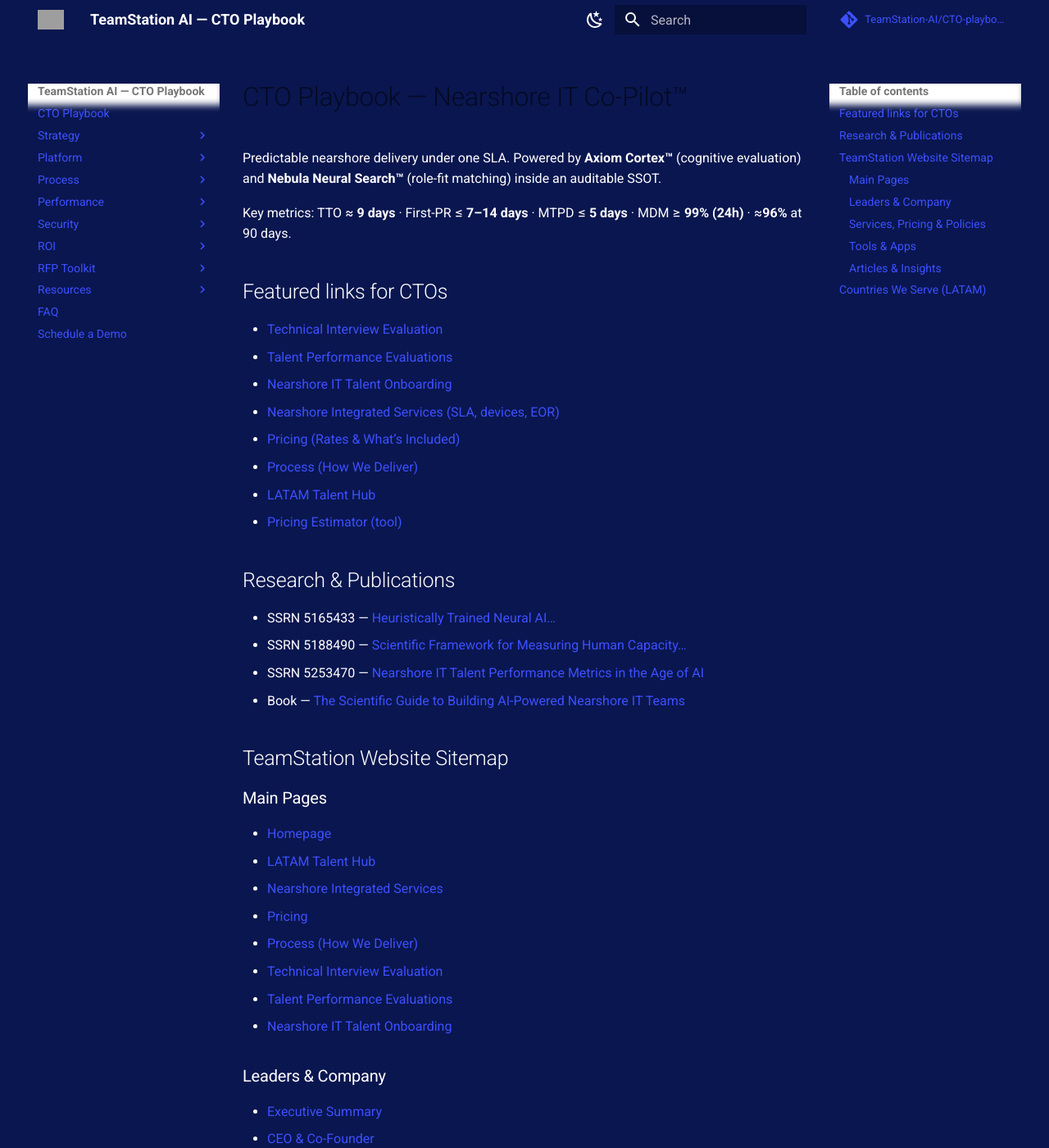
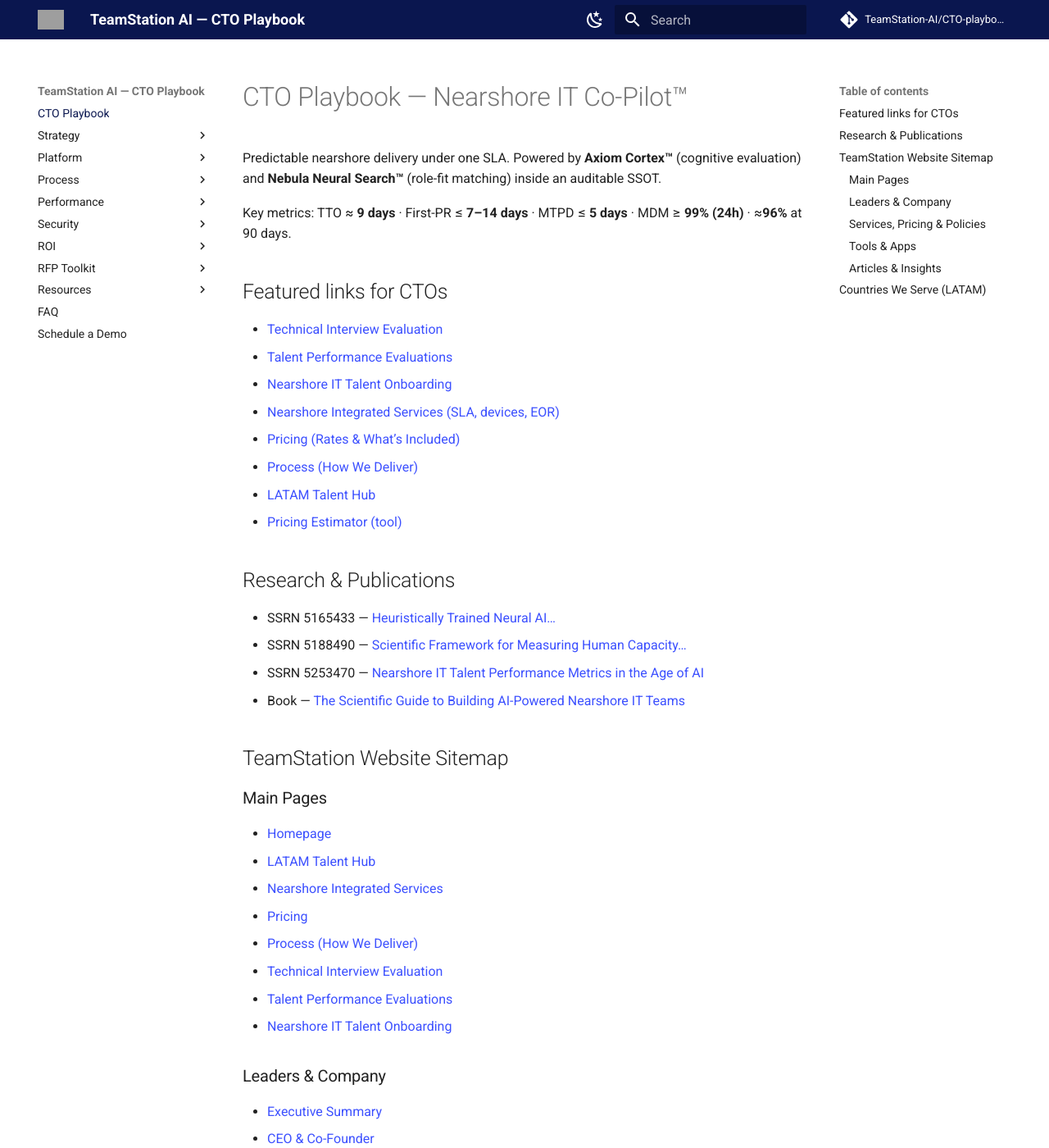
Before and after one commit to TeamStation-AI/CTO-playbook, an MkDocs documentation site: the page built from docs/index.md, in a window 1280 px wide and 1400 px high. Shown: the whole window at 82% size. Built offline with MkDocs 1.6.1 and Material for MkDocs 9.7.7, drawn with Linux system fonts in a browser that asks for light colours; comment, search, counter and statistics services are not loaded; grey boxes are pictures that could not be loaded.

Commit message:
Refine brand styling: remove aggressive !important overrides, use Material color variables, improve accessibility

```diff
--- a/docs/assets/custom.css
+++ b/docs/assets/custom.css
@@ -1,39 +1,59 @@
-/* FORCE ALL BACKGROUNDS */
-body,
-.md-container,
-.md-main,
-.md-content,
-.md-typeset,
-.md-typeset__table,
-.md-typeset__scrollwrap,
-.md-sidebar,
-.md-nav,
-.md-footer,
-.md-header,
-.md-tabs {
-  background: #0a164f !important;
-  color: #fff !important;
+/* TeamStation AI — Material theme brand styling
+   Keep usability, avoid global overrides */
+
+:root {
+  --ts-primary: #0a164f;
+  --ts-accent: #3c50ff;
+  --ts-accent-hover: #5f74ff;
 }
 
-/* NAVIGATION AND LINKS */
-a, .md-nav__link, .md-nav__item .md-nav__link--active, .md-typeset a {
-  color: #3c50ff !important;
+/* Apply brand to Material color system */
+[data-md-color-scheme="default"],
+[data-md-color-scheme="slate"] {
+  --md-primary-fg-color: var(--ts-primary);
+  --md-accent-fg-color: var(--ts-accent);
 }
 
-/* CODE BLOCKS */
-pre, code, .md-typeset code {
-  background: #191970 !important;
-  color: #ad00ff !important;
+/* Links */
+.md-typeset a {
+  color: var(--ts-accent);
+  text-decoration-color: rgba(60, 80, 255, 0.4);
+}
+.md-typeset a:hover,
+.md-typeset a:focus {
+  color: var(--ts-accent-hover);
+  text-decoration-color: rgba(60, 80, 255, 0.7);
 }
 
-/* BUTTONS */
-.md-button, .md-button--primary {
-  background: #3c50ff !important;
-  color: #fff !important;
+/* Navigation active states */
+.md-nav__link--active,
+.md-tabs__link--active {
+  color: var(--ts-accent);
 }
 
-/* REMOVE SHADOW AND BORDER */
-.md-header, .md-footer, .md-tabs, .md-sidebar, .md-nav {
-  box-shadow: none !important;
-  border: none !important;
+/* Buttons */
+.md-typeset .md-button,
+.md-typeset .md-button--primary {
+  background-color: var(--ts-accent);
+  border-color: var(--ts-accent);
+  color: #fff;
 }
+.md-typeset .md-button:hover,
+.md-typeset .md-button--primary:hover {
+  background-color: var(--ts-accent-hover);
+  border-color: var(--ts-accent-hover);
+  color: #fff;
+}
+
+/* Code blocks: keep theme colors; add subtle brand accent */
+.md-typeset pre code {
+  border-left: 3px solid var(--ts-accent);
+}
+
+/* Header/footer minimal elevation */
+.md-header,
+.md-footer {
+  box-shadow: none;
+}
+
+/* Do NOT force global backgrounds or text colors */
```
